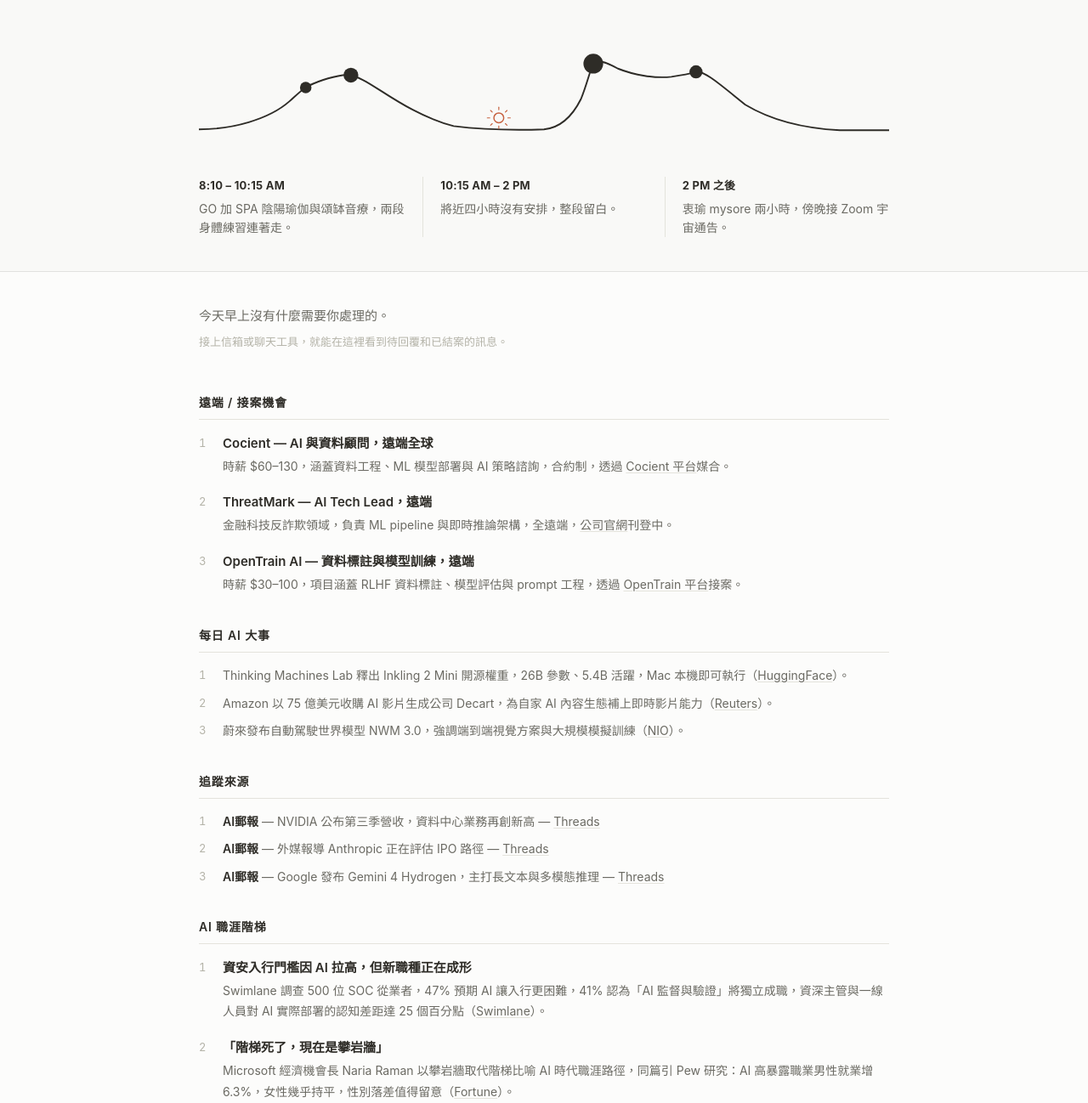
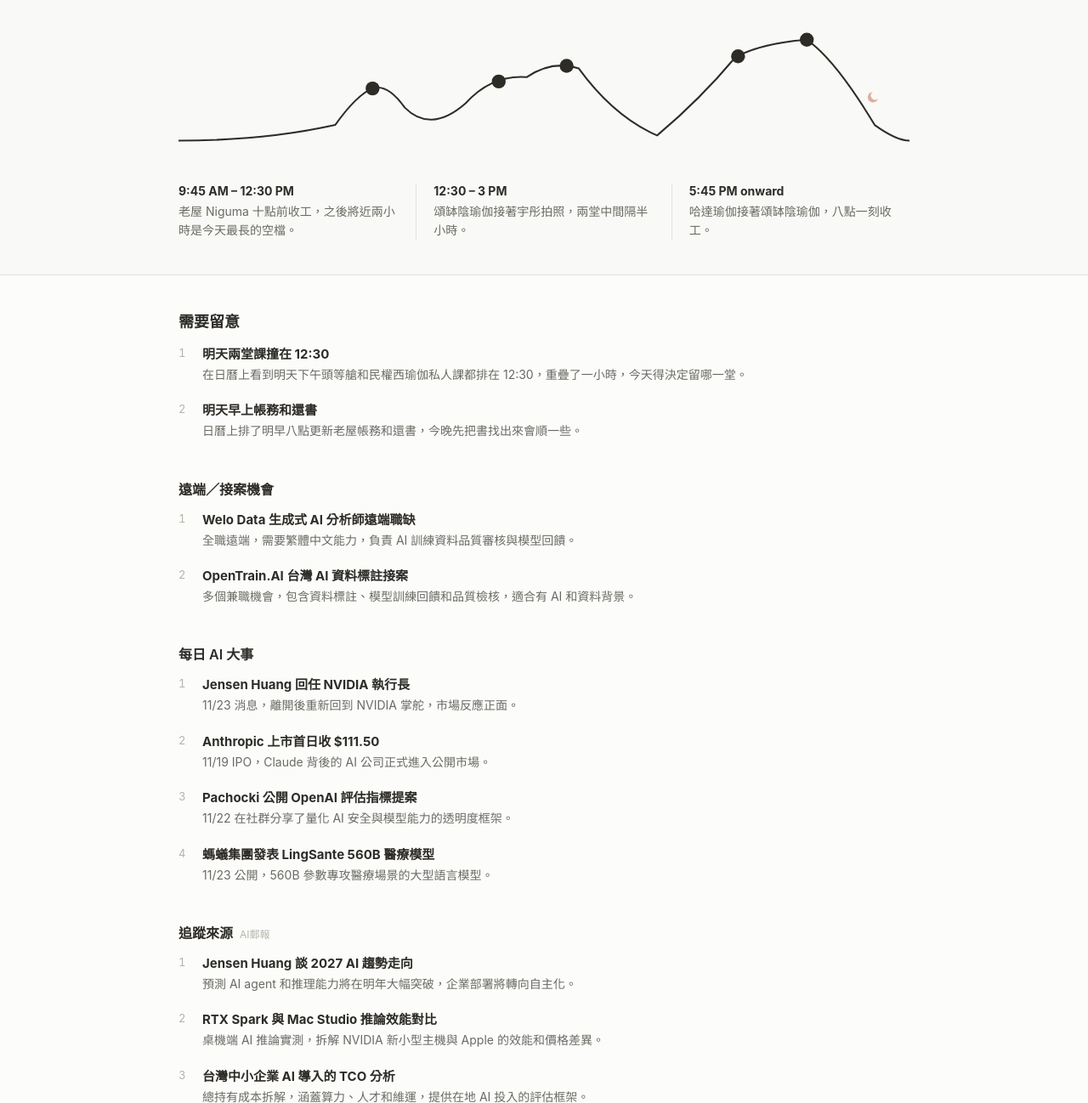
Before and after one commit to lanyliu/lanyliu.github.io, a plain HTML site: page morning-brief/index.html in a window 1280 px wide. Shown: the part 200-1498 px from the top of the page at 85% size. Drawn offline with Linux system fonts and the light colour scheme.

Commit message:
morning brief 2026-11-24

```diff
--- a/morning-brief/index.html
+++ b/morning-brief/index.html
@@ -3,256 +3,160 @@
 <head>
 <meta charset="UTF-8">
 <meta name="viewport" content="width=device-width, initial-scale=1.0">
-<title>早報 · 11月23日</title>
+<title>Morning Brief</title>
 <style>
 *{margin:0;padding:0;box-sizing:border-box}
-:root{
---bg:#FCFCFB;--wash:#F9F9F7;--ink:#2E2C27;--ink-soft:#6B6A63;
---ink-grey:#B4B3A8;--hairline:#E4E3DC;--band-edge:#E1E1DF;
---clay:#C6613F;--clay-hover:#AE5133;
---serif:Georgia,"Songti TC","Noto Serif CJK TC",serif;
---sans:-apple-system,"Segoe UI",sans-serif;
-}
-body{background:var(--bg);color:var(--ink);font-family:var(--sans);
-font-size:15px;line-height:1.65;-webkit-font-smoothing:antialiased}
-.top-band{background:var(--wash)}
-.band-edge{height:1px;background:var(--band-edge)}
-.container{max-width:860px;margin:0 auto;padding:0 24px}
-.top-band .container{padding-top:48px;padding-bottom:40px}
-.bottom-band .container{padding-top:40px;padding-bottom:56px}
-
-/* Day-date */
-.day-date{font-size:13px;color:var(--ink-soft);letter-spacing:0.04em;margin-bottom:10px}
-
-/* Headline */
-h1.headline{font-family:var(--serif);font-size:40px;font-weight:600;
-line-height:1.3;color:var(--ink);margin-bottom:32px;max-width:720px}
-
-/* Terrain */
+body{background:#FCFCFB;color:#2E2C27;font-family:-apple-system,"Segoe UI",sans-serif;-webkit-font-smoothing:antialiased}
+.top-band{background:#F9F9F7;padding:48px 16px 40px}
+.bottom-band{background:#FCFCFB;padding:40px 16px 56px;border-top:1px solid #E1E1DF}
+.content{max-width:860px;margin:0 auto}
+.day-date{font-size:14px;color:#6B6A63;margin-bottom:10px;letter-spacing:.02em}
+.headline{font-family:Georgia,"Songti TC","Noto Serif CJK TC",serif;font-size:40px;line-height:1.3;color:#2E2C27;margin-bottom:32px;font-weight:400}
 .terrain{display:block;width:100%;height:auto;margin-bottom:28px}
-
-/* Acts */
-.acts{display:flex;gap:0;align-items:flex-start}
+.acts{display:flex}
 .act{flex:1;padding:0 20px}
 .act:first-child{padding-left:0}
 .act:last-child{padding-right:0}
-.act-divider{width:1px;background:var(--hairline);align-self:stretch;flex-shrink:0}
-.act strong{display:block;font-size:13px;font-weight:700;color:var(--ink);
-text-transform:uppercase;letter-spacing:0.02em;margin-bottom:6px}
-.act p{font-size:14px;color:var(--ink-soft);line-height:1.55}
-
-/* Calm line */
-.calm-line{font-size:15px;color:var(--ink-soft);margin-bottom:8px}
-.connect-line{font-size:13px;color:var(--ink-grey);margin-bottom:48px}
-
-/* Section headings */
-.section{margin-bottom:36px}
-.section h2{font-family:var(--sans);font-size:14px;font-weight:600;
-color:var(--ink);text-transform:uppercase;letter-spacing:0.06em;
-margin-bottom:16px;padding-bottom:8px;border-bottom:1px solid var(--hairline)}
-
-/* Item layout */
-.item{margin-bottom:18px;padding-left:28px;position:relative}
-.item-num{position:absolute;left:0;top:1px;font-size:13px;color:var(--ink-grey);
-font-variant-numeric:tabular-nums}
-.item-title{font-weight:600;font-size:15px;color:var(--ink);display:block;margin-bottom:2px}
-.item-title a{color:var(--ink);text-decoration:none}
+.act+.act{border-left:1px solid #E4E3DC}
+.act-time{font-weight:700;font-size:14px;color:#2E2C27;margin-bottom:5px}
+.act-desc{font-size:14px;color:#6B6A63;line-height:1.6}
+.section-heading{font-size:18px;font-weight:600;color:#2E2C27;margin:44px 0 16px}
+.section-heading:first-child{margin-top:0}
+.item{margin-bottom:20px;padding-left:28px;position:relative}
+.item-num{position:absolute;left:0;top:1px;color:#B4B3A8;font-size:13px;font-variant-numeric:tabular-nums}
+.item-title{font-weight:700;font-size:15px;color:#2E2C27;line-height:1.4}
+.item-title a{color:#2E2C27;text-decoration:none}
 .item-title a:hover{text-decoration:underline}
-.item-body{font-size:14px;color:var(--ink-soft);line-height:1.6}
-.item-body a{color:var(--ink-soft);text-decoration:underline;
-text-decoration-color:var(--hairline);text-underline-offset:2px}
-.item-body a:hover{text-decoration-color:var(--ink-soft)}
-
-/* News line items (每日 AI 大事, 追蹤來源) */
-.news-item{font-size:14px;color:var(--ink-soft);line-height:1.6;
-margin-bottom:10px;padding-left:28px;position:relative}
-.news-item .news-num{position:absolute;left:0;top:0;font-size:13px;color:var(--ink-grey);
-font-variant-numeric:tabular-nums}
-.news-item a{color:var(--ink-soft);text-decoration:underline;
-text-decoration-color:var(--hairline);text-underline-offset:2px}
-.news-item a:hover{text-decoration-color:var(--ink-soft)}
-
-/* Source label for tracked sources */
-.source-label{font-weight:600;color:var(--ink);font-size:14px}
-
+.item-desc{font-size:14px;color:#6B6A63;line-height:1.6;margin-top:3px}
+.item-desc a{color:#6B6A63;text-decoration:underline;text-underline-offset:2px}
+.themed-section{margin-top:44px}
+.themed-heading{font-size:16px;font-weight:600;color:#2E2C27;margin-bottom:14px}
+.source-tag{font-size:12px;color:#B4B3A8;font-weight:400;margin-left:8px}
 @media(max-width:640px){
-  .container{padding:0 16px}
-  .top-band .container{padding-top:32px;padding-bottom:28px}
-  h1.headline{font-size:30px;margin-bottom:24px}
-  .acts{flex-direction:column;gap:0}
-  .act{padding:12px 0}
-  .act:first-child{padding-top:0}
-  .act-divider{width:100%;height:1px;background:var(--hairline)}
+.headline{font-size:30px}
+.acts{flex-direction:column}
+.act+.act{border-left:none;border-top:1px solid #E4E3DC;padding-top:14px;margin-top:14px}
+.act{padding:0}
+.top-band{padding:32px 16px 28px}
+.bottom-band{padding:28px 16px 40px}
 }
 </style>
 </head>
 <body>
-
 <div class="top-band">
-<div class="container">
-
-<p class="day-date">星期一 · 11月23日 2026</p>
-
-<h1 class="headline">上午從身體開始，中間有四個鐘頭是空的，Lany。</h1>
-
-<svg class="terrain" viewBox="0 0 840 170" xmlns="http://www.w3.org/2000/svg" aria-hidden="true">
-  <!-- terrain stroke -->
-  <path d="M0,142 C40,142 85,130 110,108 C120,99 125,94 130,91 C140,85 160,78 175,76 C185,75 192,78 200,82 C220,92 260,125 310,138 C350,143 390,143 420,142 C440,140 455,125 465,105 C472,88 476,70 480,62 C484,56 495,60 510,68 C530,76 555,80 575,78 C588,76 598,74 605,72 C615,70 635,88 665,112 C700,133 740,141 780,143 C810,143 830,143 840,143" fill="none" stroke="var(--ink)" stroke-width="2" stroke-linecap="round"/>
-  <!-- event dots -->
-  <circle cx="130" cy="91" r="7" fill="var(--ink)"/><!-- GO -->
-  <circle cx="185" cy="76" r="9" fill="var(--ink)"/><!-- SPA 陰陽瑜伽 -->
-  <circle cx="480" cy="62" r="12" fill="var(--ink)"/><!-- 衷瑜 mysore -->
-  <circle cx="605" cy="72" r="8" fill="var(--ink)"/><!-- 宇宙通告 -->
-  <!-- sun motif in the open valley (clay accent) -->
-  <circle cx="365" cy="128" r="6" fill="none" stroke="var(--clay)" stroke-width="1.5"/>
-  <line x1="365" y1="118" x2="365" y2="115" stroke="var(--clay)" stroke-width="1.2" stroke-linecap="round"/>
-  <line x1="373" y1="121" x2="375" y2="119" stroke="var(--clay)" stroke-width="1.2" stroke-linecap="round"/>
-  <line x1="376" y1="128" x2="379" y2="128" stroke="var(--clay)" stroke-width="1.2" stroke-linecap="round"/>
-  <line x1="373" y1="135" x2="375" y2="137" stroke="var(--clay)" stroke-width="1.2" stroke-linecap="round"/>
-  <line x1="365" y1="138" x2="365" y2="141" stroke="var(--clay)" stroke-width="1.2" stroke-linecap="round"/>
-  <line x1="357" y1="135" x2="355" y2="137" stroke="var(--clay)" stroke-width="1.2" stroke-linecap="round"/>
-  <line x1="354" y1="128" x2="351" y2="128" stroke="var(--clay)" stroke-width="1.2" stroke-linecap="round"/>
-  <line x1="357" y1="121" x2="355" y2="119" stroke="var(--clay)" stroke-width="1.2" stroke-linecap="round"/>
+<div class="content">
+<div class="day-date">星期二 · 11月24日</div>
+<h1 class="headline">五堂瑜伽和頌缽從早排到晚，Lany，課與課之間留了幾段喘氣的空檔。</h1>
+<svg class="terrain" viewBox="0 0 840 170" width="840" height="170" xmlns="http://www.w3.org/2000/svg">
+<path d="M0,148 Q100,148 180,130 Q205,95 223,88 Q240,82 260,110 Q290,140 330,105 Q360,72 400,75 Q430,55 460,65 Q500,120 550,142 Q600,100 640,52 Q670,36 722,32 Q755,55 800,130 Q825,148 840,148" fill="none" stroke="#2E2C27" stroke-width="2" stroke-linecap="round" stroke-linejoin="round"/>
+<circle cx="223" cy="88" r="8" fill="#2E2C27"/>
+<circle cx="368" cy="80" r="8" fill="#2E2C27"/>
+<circle cx="446" cy="62" r="8" fill="#2E2C27"/>
+<circle cx="643" cy="51" r="8" fill="#2E2C27"/>
+<circle cx="722" cy="32" r="8" fill="#2E2C27"/>
+<circle cx="798" cy="98" r="6" fill="#C6613F" opacity="0.5"/>
+<circle cx="800.5" cy="96" r="5" fill="#F9F9F7"/>
 </svg>
-
 <div class="acts">
 <div class="act">
-    <strong>8:10 – 10:15 AM</strong>
-    <p>GO 加 SPA 陰陽瑜伽與頌缽音療，兩段身體練習連著走。</p>
+<div class="act-time">9:45 AM – 12:30 PM</div>
+<div class="act-desc">老屋 Niguma 十點前收工，之後將近兩小時是今天最長的空檔。</div>
 </div>
-  <div class="act-divider"></div>
 <div class="act">
-    <strong>10:15 AM – 2 PM</strong>
-    <p>將近四小時沒有安排，整段留白。</p>
+<div class="act-time">12:30 – 3 PM</div>
+<div class="act-desc">頌缽陰瑜伽接著宇彤拍照，兩堂中間隔半小時。</div>
 </div>
-  <div class="act-divider"></div>
 <div class="act">
-    <strong>2 PM 之後</strong>
-    <p>衷瑜 mysore 兩小時，傍晚接 Zoom 宇宙通告。</p>
+<div class="act-time">5:45 PM onward</div>
+<div class="act-desc">哈達瑜伽接著頌缽陰瑜伽，八點一刻收工。</div>
 </div>
 </div>
-
 </div>
 </div>
-
-<div class="band-edge"></div>
-
 <div class="bottom-band">
-<div class="container">
-
-<p class="calm-line">今天早上沒有什麼需要你處理的。</p>
-<p class="connect-line">接上信箱或聊天工具，就能在這裡看到待回覆和已結案的訊息。</p>
-
-<!-- 1. 遠端 / 接案機會 -->
-<div class="section">
-<h2>遠端 / 接案機會</h2>
-
+<div class="content">
+<h2 class="section-heading">需要留意</h2>
 <div class="item">
 <span class="item-num">1</span>
-  <span class="item-title">Cocient — AI 與資料顧問，遠端全球</span>
-  <span class="item-body">時薪 $60–130，涵蓋資料工程、ML 模型部署與 AI 策略諮詢，合約制，透過 <a href="https://www.cocient.com">Cocient 平台</a>媒合。</span>
+<div class="item-title">明天兩堂課撞在 12:30</div>
+<div class="item-desc">在日曆上看到明天下午頭等艙和民權西瑜伽私人課都排在 12:30，重疊了一小時，今天得決定留哪一堂。</div>
 </div>
-
 <div class="item">
 <span class="item-num">2</span>
-  <span class="item-title">ThreatMark — AI Tech Lead，遠端</span>
-  <span class="item-body">金融科技反詐欺領域，負責 ML pipeline 與即時推論架構，全遠端，<a href="https://www.threatmark.com">公司官網</a>刊登中。</span>
+<div class="item-title">明天早上帳務和還書</div>
+<div class="item-desc">日曆上排了明早八點更新老屋帳務和還書，今晚先把書找出來會順一些。</div>
 </div>
-
+<div class="themed-section">
+<h3 class="themed-heading">遠端／接案機會</h3>
+<div class="item">
+<span class="item-num">1</span>
+<div class="item-title">Welo Data 生成式 AI 分析師遠端職缺</div>
+<div class="item-desc">全職遠端，需要繁體中文能力，負責 AI 訓練資料品質審核與模型回饋。</div>
+</div>
+<div class="item">
+<span class="item-num">2</span>
+<div class="item-title">OpenTrain.AI 台灣 AI 資料標註接案</div>
+<div class="item-desc">多個兼職機會，包含資料標註、模型訓練回饋和品質檢核，適合有 AI 和資料背景。</div>
+</div>
+</div>
+<div class="themed-section">
+<h3 class="themed-heading">每日 AI 大事</h3>
+<div class="item">
+<span class="item-num">1</span>
+<div class="item-title">Jensen Huang 回任 NVIDIA 執行長</div>
+<div class="item-desc">11/23 消息，離開後重新回到 NVIDIA 掌舵，市場反應正面。</div>
+</div>
+<div class="item">
+<span class="item-num">2</span>
+<div class="item-title">Anthropic 上市首日收 $111.50</div>
+<div class="item-desc">11/19 IPO，Claude 背後的 AI 公司正式進入公開市場。</div>
+</div>
 <div class="item">
 <span class="item-num">3</span>
-  <span class="item-title">OpenTrain AI — 資料標註與模型訓練，遠端</span>
-  <span class="item-body">時薪 $30–100，項目涵蓋 RLHF 資料標註、模型評估與 prompt 工程，透過 <a href="https://www.opentrainai.com">OpenTrain 平台</a>接案。</span>
+<div class="item-title">Pachocki 公開 OpenAI 評估指標提案</div>
+<div class="item-desc">11/22 在社群分享了量化 AI 安全與模型能力的透明度框架。</div>
+</div>
+<div class="item">
+<span class="item-num">4</span>
+<div class="item-title">螞蟻集團發表 LingSante 560B 醫療模型</div>
+<div class="item-desc">11/23 公開，560B 參數專攻醫療場景的大型語言模型。</div>
 </div>
 </div>
-
-<!-- 2. 每日 AI 大事 -->
-<div class="section">
-<h2>每日 AI 大事</h2>
-
-<div class="news-item">
-  <span class="news-num">1</span>
-  Thinking Machines Lab 釋出 Inkling 2 Mini 開源權重，26B 參數、5.4B 活躍，Mac 本機即可執行（<a href="https://huggingface.co/thinkingmachines">HuggingFace</a>）。
+<div class="themed-section">
+<h3 class="themed-heading">追蹤來源<span class="source-tag">AI郵報</span></h3>
+<div class="item">
+<span class="item-num">1</span>
+<div class="item-title">Jensen Huang 談 2027 AI 趨勢走向</div>
+<div class="item-desc">預測 AI agent 和推理能力將在明年大幅突破，企業部署將轉向自主化。</div>
 </div>
-
-<div class="news-item">
-  <span class="news-num">2</span>
-  Amazon 以 75 億美元收購 AI 影片生成公司 Decart，為自家 AI 內容生態補上即時影片能力（<a href="https://www.reuters.com">Reuters</a>）。
+<div class="item">
+<span class="item-num">2</span>
+<div class="item-title">RTX Spark 與 Mac Studio 推論效能對比</div>
+<div class="item-desc">桌機端 AI 推論實測，拆解 NVIDIA 新小型主機與 Apple 的效能和價格差異。</div>
 </div>
-
-<div class="news-item">
-  <span class="news-num">3</span>
-  蔚來發布自動駕駛世界模型 NWM 3.0，強調端到端視覺方案與大規模模擬訓練（<a href="https://www.nio.com">NIO</a>）。
+<div class="item">
+<span class="item-num">3</span>
+<div class="item-title">台灣中小企業 AI 導入的 TCO 分析</div>
+<div class="item-desc">總持有成本拆解，涵蓋算力、人才和維運，提供在地 AI 投入的評估框架。</div>
 </div>
 </div>
-
-<!-- 追蹤來源 (after 每日 AI 大事, before AI 職涯階梯) -->
-<div class="section">
-<h2>追蹤來源</h2>
-
-<div class="news-item">
-  <span class="news-num">1</span>
-  <span class="source-label">AI郵報</span> — NVIDIA 公布第三季營收，資料中心業務再創新高 — <a href="https://www.threads.com/@aiposthub">Threads</a>
-</div>
-
-<div class="news-item">
-  <span class="news-num">2</span>
-  <span class="source-label">AI郵報</span> — 外媒報導 Anthropic 正在評估 IPO 路徑 — <a href="https://www.threads.com/@aiposthub">Threads</a>
-</div>
-
-<div class="news-item">
-  <span class="news-num">3</span>
-  <span class="source-label">AI郵報</span> — Google 發布 Gemini 4 Hydrogen，主打長文本與多模態推理 — <a href="https://www.threads.com/@aiposthub">Threads</a>
+<div class="themed-section">
+<h3 class="themed-heading">AI 職涯階梯</h3>
+<div class="item">
+<span class="item-num">1</span>
+<div class="item-title">PwC 2026 AI 工作晴雨表出爐</div>
+<div class="item-desc">入門職位的資深化速度是其他職位的七倍，具備 AI 技能者薪資溢價達 62%，勞動市場正朝雙軌分化加速。</div>
 </div>
 </div>
-
-<!-- 3. AI 職涯階梯 -->
-<div class="section">
-<h2>AI 職涯階梯</h2>
-
+<div class="themed-section">
+<h3 class="themed-heading">地端 AI</h3>
 <div class="item">
 <span class="item-num">1</span>
-  <span class="item-title">資安入行門檻因 AI 拉高，但新職種正在成形</span>
-  <span class="item-body">Swimlane 調查 500 位 SOC 從業者，47% 預期 AI 讓入行更困難，41% 認為「AI 監督與驗證」將獨立成職，資深主管與一線人員對 AI 實際部署的認知差距達 25 個百分點（<a href="https://swimlane.com/blog/ai-in-the-soc-survey-2026/">Swimlane</a>）。</span>
-</div>
-
-<div class="item">
-  <span class="item-num">2</span>
-  <span class="item-title">「階梯死了，現在是攀岩牆」</span>
-  <span class="item-body">Microsoft 經濟機會長 Naria Raman 以攀岩牆取代階梯比喻 AI 時代職涯路徑，同篇引 Pew 研究：AI 高暴露職業男性就業增 6.3%，女性幾乎持平，性別落差值得留意（<a href="https://fortune.com/2026/11/18/microsoft-naria-raman-career-climbing-wall/">Fortune</a>）。</span>
+<div class="item-title"><a href="https://blogs.windows.com/msedgedev/2026/11/19/hybrid-intelligence-on-the-web-introducing-aion-instruct-and-prompt-api-in-microsoft-edge/">Microsoft Edge 內建 Aion Instruct</a></div>
+<div class="item-desc">11/19 公開，2.3B 參數取代 Phi-4，開放 Prompt API origin trial 和實驗性 Decisions API，讓網站直接呼叫瀏覽器內建 AI。</div>
 </div>
 </div>
-
-<!-- 4. 地端 AI -->
-<div class="section">
-<h2>地端 AI</h2>
-
-<div class="item">
-  <span class="item-num">1</span>
-  <span class="item-title">llama.cpp 釋出 v1.0.0，首次 semver 穩定版</span>
-  <span class="item-body">11 月 13 日發布，確立穩定 C API，量化推論加速 15–30%、KV cache 記憶體降 40%。LM Studio、Ollama、Jan 均已確認整合（<a href="https://emergent.sh/posts/llama-cpp-v1/">emergent.sh</a>）。</span>
-</div>
-
-<div class="item">
-  <span class="item-num">2</span>
-  <span class="item-title">Inkling 2 Small 開源，594B MoE、17B 活躍參數</span>
-  <span class="item-body">Thinking Machines Lab 11 月 12 日將權重上架 HuggingFace，支援 vLLM 與 SGLang 推論框架，適合企業自建部署（<a href="https://letsdatascience.com/inkling-2-small-release/">Let's Data Science</a>）。</span>
 </div>
 </div>
-
-<!-- 5. 資料分析師 / 資料科學家職涯 -->
-<div class="section">
-<h2>資料分析師 / 資料科學家職涯</h2>
-
-<div class="item">
-  <span class="item-num">1</span>
-  <span class="item-title">104 報告：非工程職 AI 化速度最快，DA/DS 跨域施力點浮現</span>
-  <span class="item-body">2026 年台灣月均 AI 人才需求逼近十萬人，年增 97.6%。成長最快的不是工程職，而是專案管理（+263%）、業務銷售（+248%）、行銷（+165%）。30 歲以下 AI 技能起薪溢價最高的是財務會計 69%、門市營業 67%，資料背景往這些方向跨步有空間（<a href="https://today.line.me/tw/v3/article/3NPLjWy">LINE Today 引 104 報告</a>）。</span>
-</div>
-</div>
-
-</div>
-</div>
-
 </body>
 </html>
```
Lines whose indentation alone changed are shown as unchanged.
